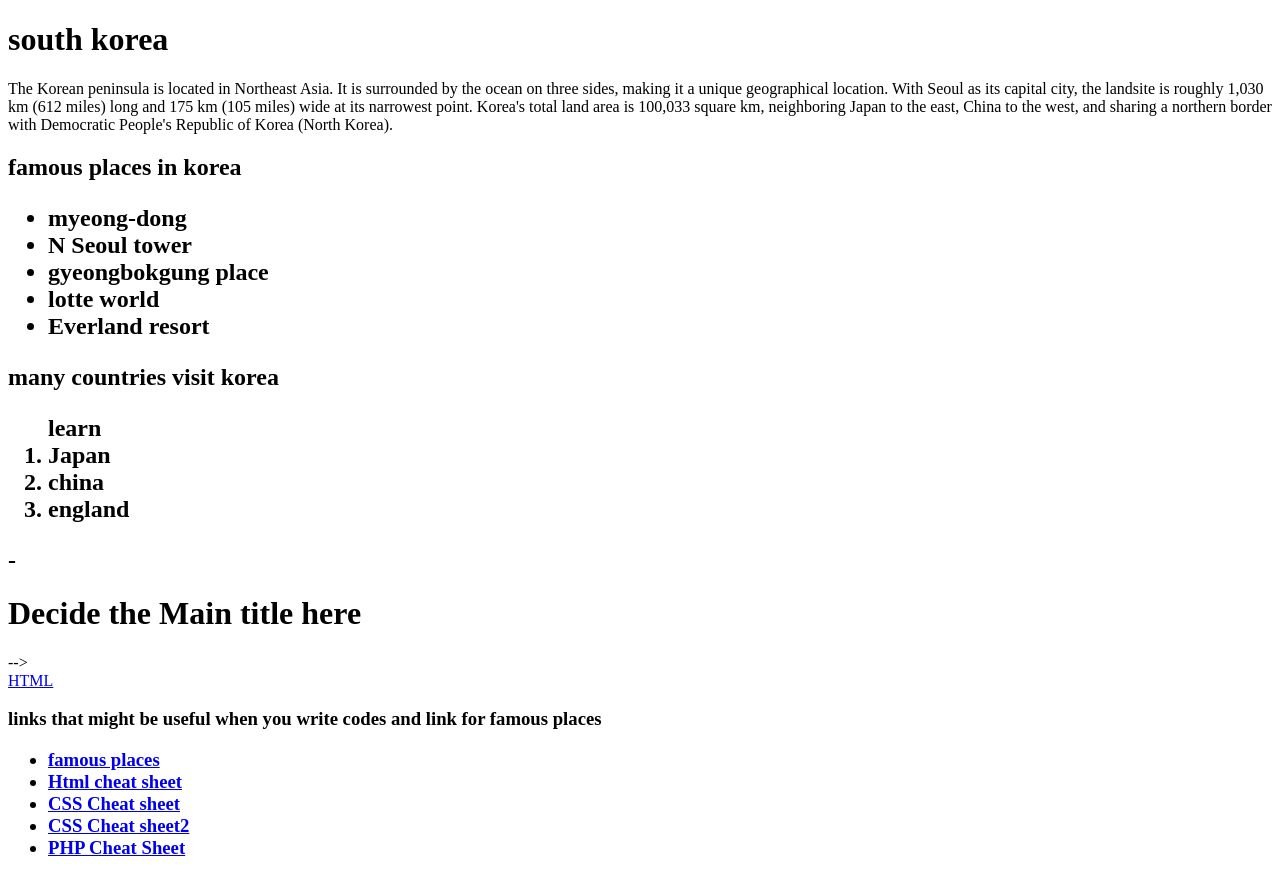
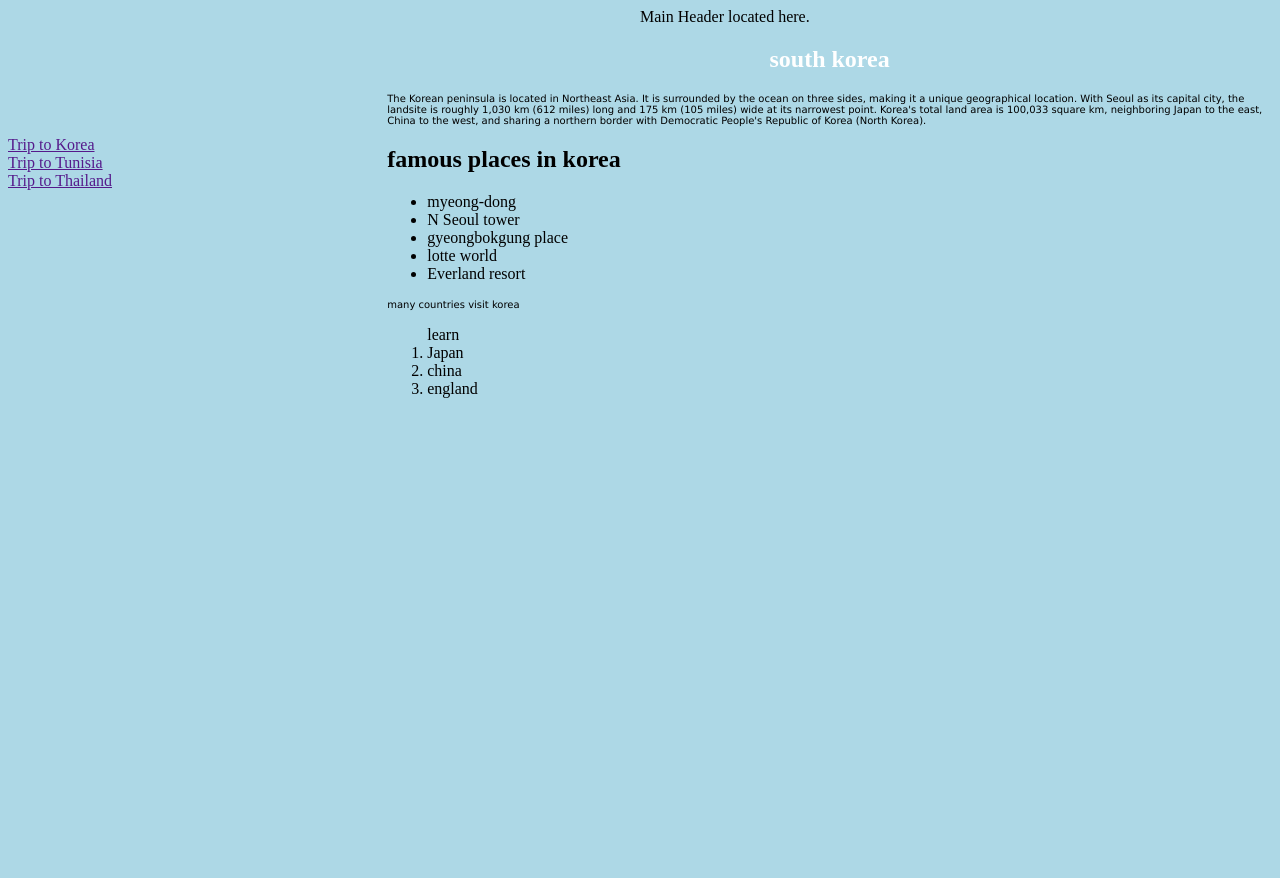
Before and after one commit to zoya88/Rim-and-Emmett, a plain HTML site: page Rim-and-emmett.html in a window 1280 px wide. After the commit the page ends 800 px from the top, so only its background shows below. Drawn offline with Linux system fonts and the light colour scheme.

Commit message:
uptodate

```diff
--- a/Rim-and-emmett.html
+++ b/Rim-and-emmett.html
@@ -1,17 +1,25 @@
 <!DOCTYPE html>
 <html lang="en">
 <head>
+  <link rel="stylesheet" type="text/css" href="rim-and-emmettcss.css">
   <meta charset="UTF-8">
   <meta name="viewport" content="width=device-width, initial-scale=1.0">
   <meta http-equiv="X-UA-Compatible" content="ie=edge">
   <title>Rim and Emmetts Homepage</title>
 </head>
 <body>
+  <header>Main Header located here.</header>
+    <nav>
+      <li><a href="">Trip to Korea</a></li>
+      <li><a href="">Trip to Tunisia</a></li>
+      <li><a href="">Trip to Thailand</a></li>
+
+    </nav>
+  <article>
     <h1> south korea</h1>
       <P>The Korean peninsula is located in Northeast Asia. It is surrounded by the ocean on three sides, making it a unique geographical location. With Seoul as its capital city, the landsite is roughly 1,030 km (612 miles) long and 175 km (105 miles) wide at its narrowest point. Korea's total land area is 100,033 square km, neighboring Japan to the east, China to the west, and sharing a northern border with Democratic People's Republic of Korea (North Korea).</p>
-    <h2> famous places in korea</p>
+    <h2>famous places in korea</h2>
       <ul>
-      <!-- Add Navigation tap here using li(List) tags -->
         <li> myeong-dong</li>
         <li>N Seoul tower</li>
         <li>gyeongbokgung place</li>
@@ -23,23 +31,12 @@
         <li>Japan</li>
         <li>china</li>
         <li>england</li>
-    </ol>- <h1>Decide the Main title here</h1> -->
-<nav>
-<a href="/ html">HTML</a>
-</nav>
+      </ol>
+    </article>
 
 <div>
-  <!-- Make a content with posting content. You might want to use <form> tag
-      you can google how to use form tag and how to set it on the center -->
 </div>
-<h3>links that might be useful when you write codes and link for famous places  <h3>
-  <ul>
-    <li><a href="http://english.visitseoul.net/top10/Top-10-Attractions?indexSn=1&sectionSn=60"/>famous places</a></li>
-    <li> <a href="http://www.simplehtmlguide.com/cheatsheet.php"/> Html cheat sheet</a></li>
-    <li> <a href="http://www.lesliefranke.com/files/reference/csscheatsheet.html"/>CSS Cheat sheet</a>  </li>
-    <li><a href="https://websitesetup.org/css3-cheat-sheet/">CSS Cheat sheet2</a></li>
-    <li><a href="https://www.cheatography.com/davechild/cheat-sheets/php/"/>PHP Cheat Sheet</a></li>
-  </ul>
+    <!-- Cheatsheets are deleted -->
 
 </body>
 </html>
```
Lines whose indentation alone changed are shown as unchanged.
